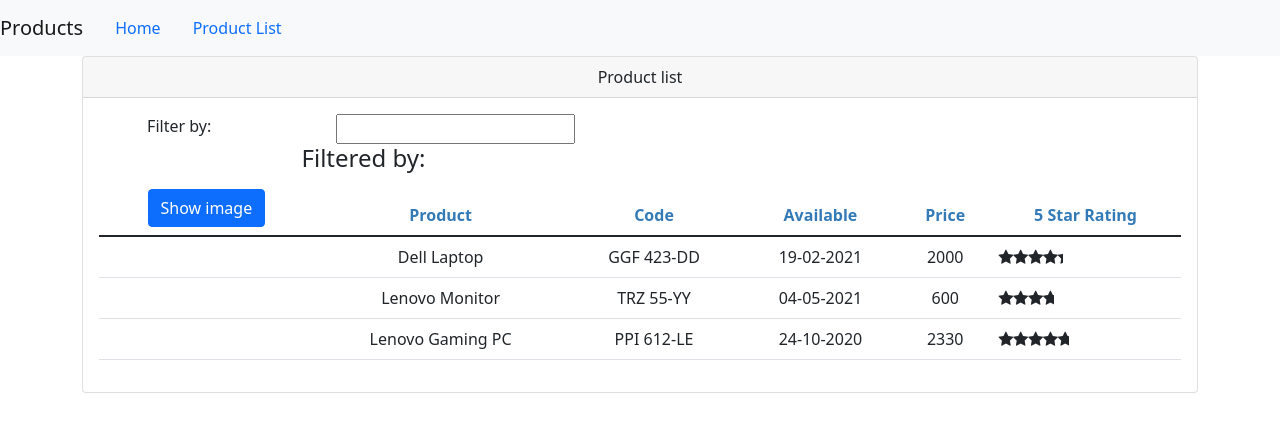
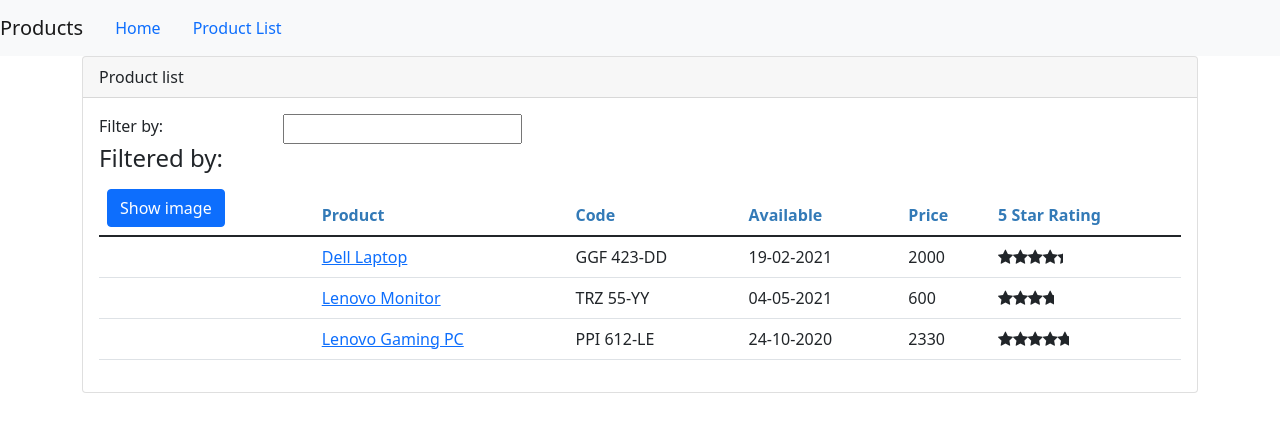
Before and after one commit to pescaru98/AngularDemo, an Angular app: page /products in a window 1280 px wide. Shown: the top 432 px of the page. Built offline with nearby package versions, Linux system fonts and the light colour scheme.

Commit message:
Routing with params, handling nulls and undefined, added navigation

```diff
--- a/src/app/app.component.ts
+++ b/src/app/app.component.ts
@@ -10,7 +10,7 @@
         <li><a class="nav-link" routerLink='/products'>Product List</a></li>
       </ul>
     </nav>
-    <div class="container text-center">
+    <div class="container">
       <router-outlet></router-outlet>
     </div>
   `
--- a/src/app/components/product-details/product-details.component.html
+++ b/src/app/components/product-details/product-details.component.html
@@ -1,5 +1,10 @@
 <div class="card">
-  <div class="card-header">
-    {{pageTitle}}
+  <div class="card-header" *ngIf="product">
+    {{pageTitle + ': ' + product.productName}}
+  </div>
+  <div class="card-footer">
+    <button class="btn btn-outline-secondary" (click)="onBack()" style="width:80px">
+      <i class="fa fa-chevron-left"></i> Back
+    </button>
   </div>
 </div>
--- a/src/app/components/product-details/product-details.component.ts
+++ b/src/app/components/product-details/product-details.component.ts
@@ -1,4 +1,6 @@
-import { Component, OnInit } from '@angular/core';
+import {Component, OnInit} from '@angular/core';
+import {ActivatedRoute, Router} from "@angular/router";
+import {IProduct} from "../../models/Product/product";
 
 //in tutorial, selector is deleted
 @Component({
@@ -8,9 +10,32 @@
 })
 export class ProductDetailsComponent implements OnInit {
   pageTitle: string = "Product details";
-  constructor() { }
+  /*
+  We can't use "!" operator, since we have to wait for a HTTP request to get the product,
+  and it can take longer. Thus, we use "IProduct | undefined"
+   */
+  product: IProduct | undefined;
+
+  constructor(private route: ActivatedRoute,
+              private router: Router) {
+  }
 
   ngOnInit(): void {
+    const id = Number(this.route.snapshot.paramMap.get('id'));
+    this.pageTitle = `Product details: ${id}`;
+    this.product = {
+      'productId': id,
+      'productName': 'MSI Laptop',
+      'productCode': 'MSI-GGD-2',
+      'releaseDate': '22-06-2019',
+      'description': 'Best one',
+      'price': 1250,
+      'starRating': 4.9,
+      'imageUrl': 'assets/images/default-logo.png'
+    };
   }
 
+  onBack(): void {
+    this.router.navigate(['/products']);
+  }
 }
--- a/src/app/components/products/product-list.component.html
+++ b/src/app/components/products/product-list.component.html
@@ -36,11 +36,13 @@
           <td><img *ngIf="showImage" [src]="product.imageUrl"
                    [title]="product.productName"
                    [width]="imageDefaultWidth" [height]="imageDefaultHeight" [style.margin.px]="imageMargin"/></td>
-          <td>{{product.productName}}</td>
+          <td><a [routerLink]="['/products', product.productId]">{{product.productName}}</a></td>
           <td>{{product.productCode | convertToSpaces:'-'}}</td>
           <td>{{product.releaseDate}}</td>
           <td>{{product.price}}</td>
-          <td><pm-star [rating]="product.starRating" (ratingClicked)="onNotify($event)"></pm-star></td>
+          <td>
+            <pm-star [rating]="product.starRating" (ratingClicked)="onNotify($event)"></pm-star>
+          </td>
         </tr>
         </tbody>
       </table>
--- a/src/app/components/welcome/welcome.component.html
+++ b/src/app/components/welcome/welcome.component.html
@@ -1,4 +1,4 @@
-<div class="">
+<div class="text-center">
   <img style="border-radius:25px" src="https://miro.medium.com/max/1200/1*iuUWR00VpsPyJ-qS7UIJNQ.gif"/>
   <h2>Welcome to</h2>
   <h3>Products Page</h3>
```
